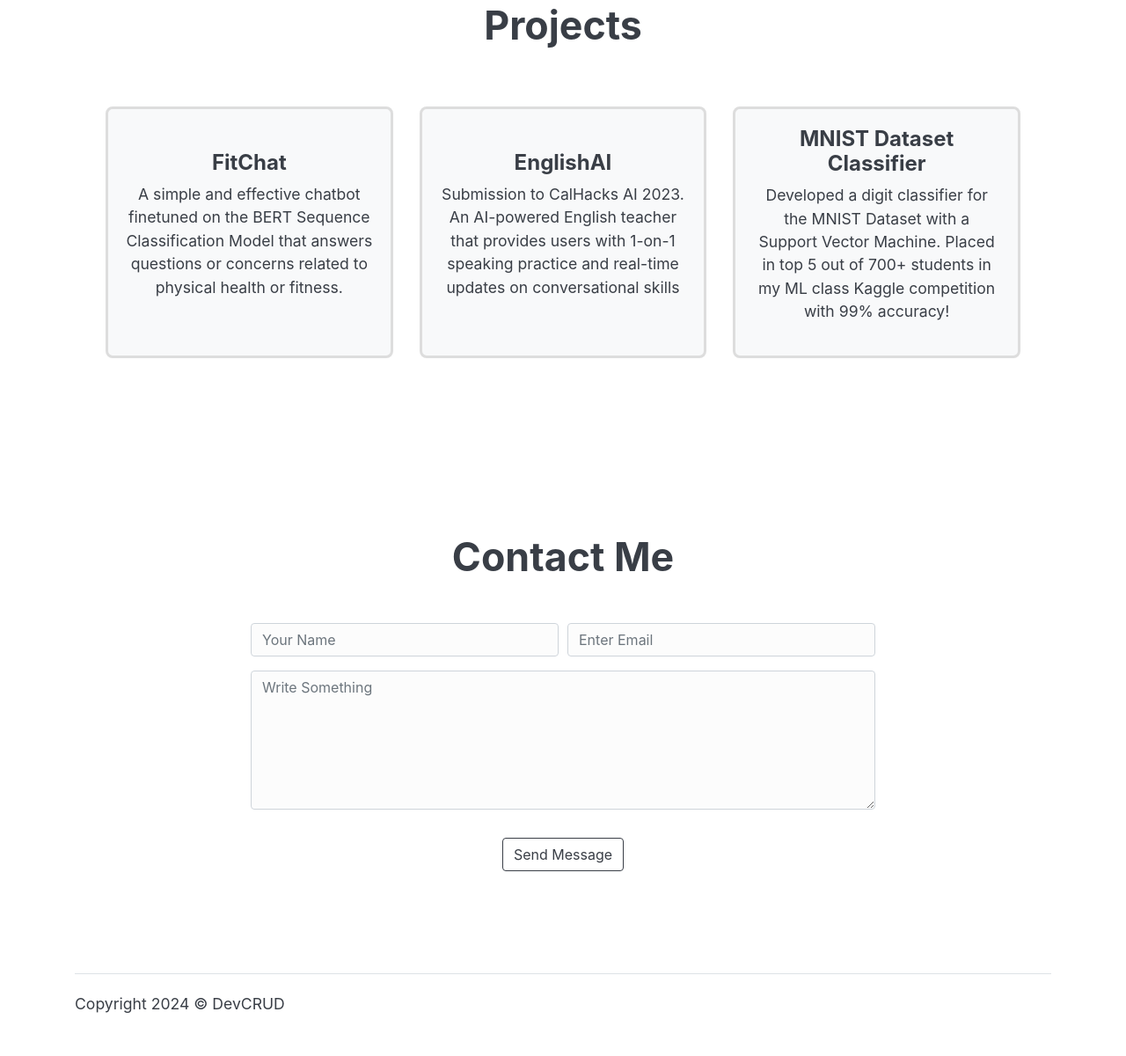
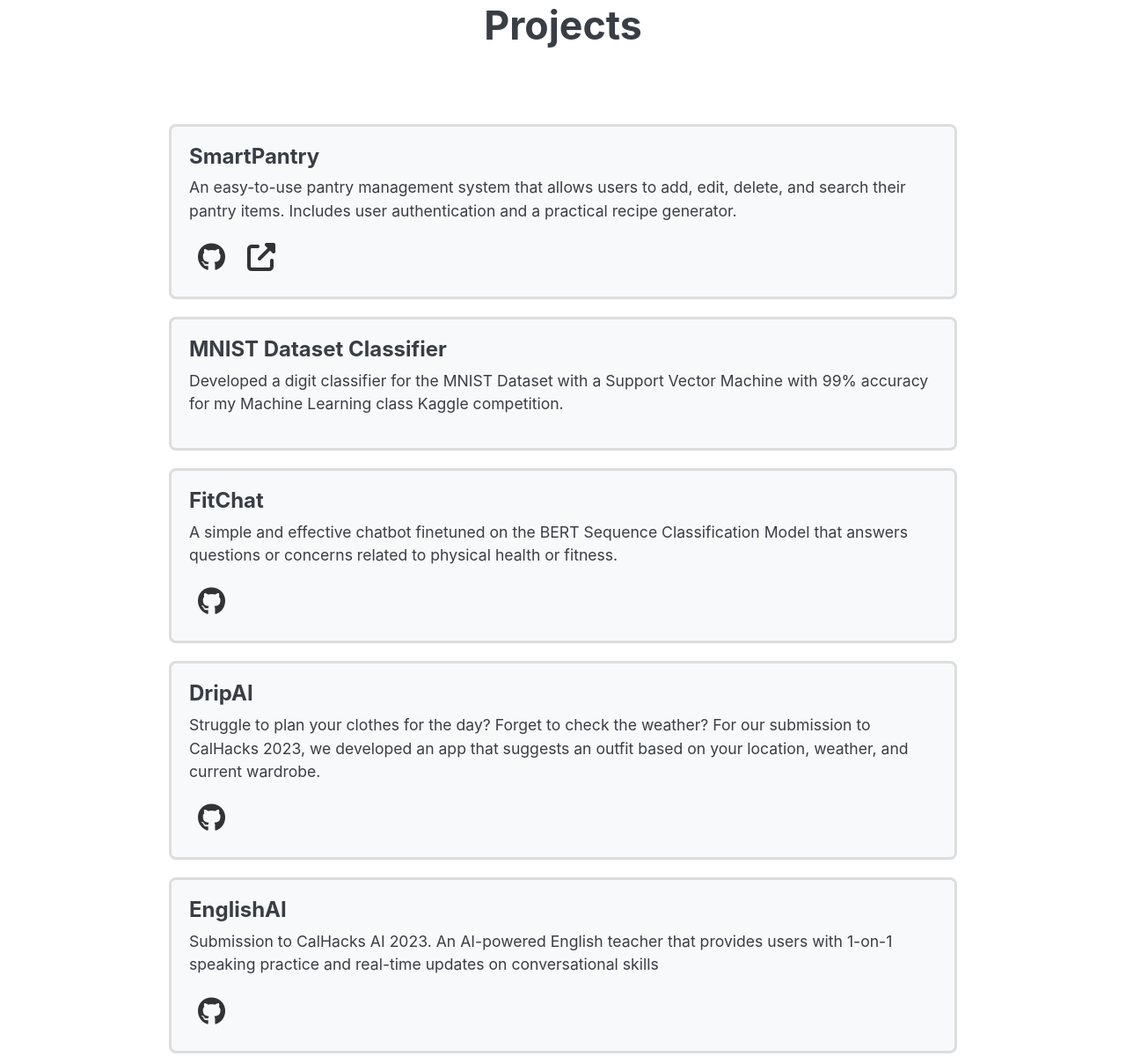
Before and after one commit to Vrushank17/Vrushank17.github.io, a website: page index.html in a window 1280 px wide. Shown: the part 3538-4738 px from the top of the page at 88% size. Before the commit the page ends 4714 px from the top, so only its background shows below. Drawn offline with Linux system fonts and the light colour scheme; a web font is replaced by a local one.

Commit message:
updated projs

```diff
--- a/index.html
+++ b/index.html
@@ -180,36 +180,49 @@
     <section class="section hidden" id="projects">
         <div class="container text-center">
             <h6 class="section-title mb-6">Projects</h6>
-            <!-- row -->
-            <div class="row">
-                <div class="col-md-4">
-                    <a href="https://github.com/Vrushank17/FitChatBot" target="_blank">
-                        <span class="portfolio-card hidden">
+            <div class="portfolio-list">
+                <div class="portfolio-card hidden">
+                    <h4>SmartPantry</h5>
+                    <p class="font-weight-normal"> An easy-to-use pantry management system that allows users
+                        to add, edit, delete, and search their pantry items. Includes user authentication and a practical recipe generator.
+                    </p>
+                    <div class="proj-icon">
+                        <a href="https://github.com/Vrushank17/Pantry-Tracker" target="_blank" class="social-icon"><i class="fa fa-github"></i></a>
+                        <a href="https://pantry-tracker-orcin.vercel.app/" target="_blank" class="social-icon"><i class="fa fa-external-link"></i></a>
+                    </div>
+                </div>
+                <div class="portfolio-card hidden">
+                    <h4>MNIST Dataset Classifier</h5>
+                    <p class="font-weight-normal">Developed a digit classifier for the MNIST Dataset with a Support Vector Machine with 99% accuracy
+                        for my Machine Learning class Kaggle competition.
+                    </p>
+                </div>
+                <div class="portfolio-card hidden">
                     <h4>FitChat</h4>
                     <p class="font-weight-normal">
                         A simple and effective chatbot finetuned on the BERT Sequence Classification Model that answers questions or concerns related to physical health or fitness.
                     </p>
-                        </span>
-                    </a>
+                    <div class="proj-icon">
+                        <a href="https://github.com/Vrushank17/FitChatBot" target="_blank" class="social-icon"><i class="fa fa-github"></i></a>
                     </div>
-                <div class="col-md-4">
-                    <a href="https://github.com/Vrushank17/EnglishAI" target="_blank">
-                        <span class="portfolio-card hidden">
+                </div>
+                <div class="portfolio-card hidden">
+                    <h4>DripAI</h5>
+                    <p class="font-weight-normal"> Struggle to plan your clothes for the day? Forget to check the weather?
+                        For our submission to CalHacks 2023, we developed an app that suggests an outfit based on your location,
+                        weather, and current wardrobe.
+                    </p>
+                    <div class="proj-icon">
+                        <a href="https://github.com/Vrushank17/Cal_Hacks_10.0" target="_blank" class="social-icon"><i class="fa fa-github"></i></a>
+                    </div>
+                </div>
+                <div class="portfolio-card hidden">
                     <h4>EnglishAI</h5>
                     <p class="font-weight-normal">Submission to CalHacks AI 2023. An AI-powered English teacher that provides users with 1-on-1
                         speaking practice and real-time updates on conversational skills</p>
-                        </span>
-                    </a>
+                    <div class="proj-icon">
+                        <a href="https://github.com/Vrushank17/EnglishAI" target="_blank" class="social-icon"><i class="fa fa-github"></i></a>
                     </div>
-                <div class="col-md-4">
-                    <a href="">
-                        <span class="portfolio-card hidden">
-                            <h4>MNIST Dataset Classifier</h5>
-                            <p class="font-weight-normal">Developed a digit classifier for the MNIST Dataset with a Support Vector Machine. Placed in top 5
-                                out of 700+ students in my ML class Kaggle competition with 99% accuracy!
-                            </p>
-                        </span>
-                    </a>
                 </div>
             </div><!-- end of row -->
         </div><!-- end of container -->
```
Also changed, not shown: assets/css/main.css. Lines whose indentation alone changed are shown as unchanged.
